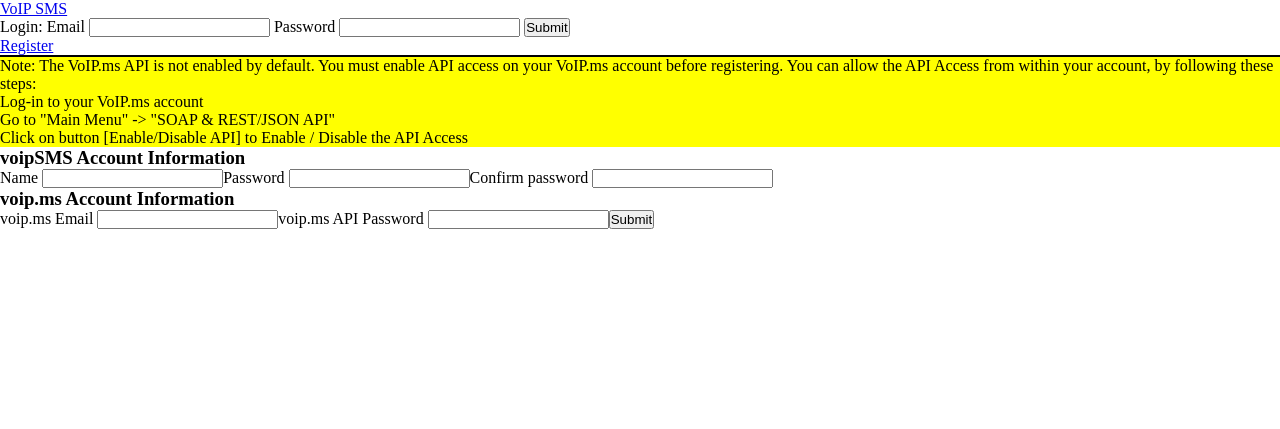
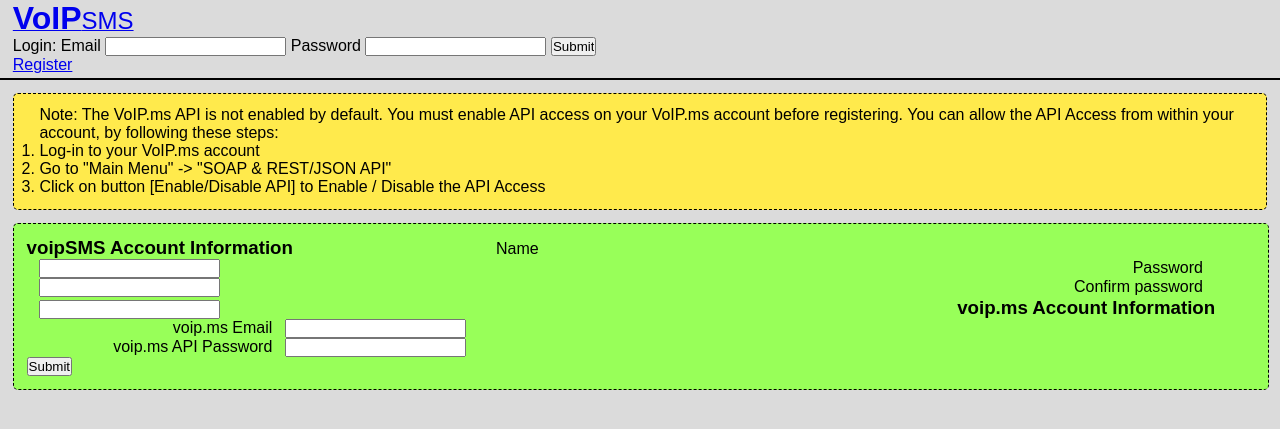
Before and after one commit to zachRudz/voipSMS, a PHP site: page /register.php in a window 1280 px wide. Shown: the top 429 px of the page. Run offline with PHP 8.4, Linux system fonts and the light colour scheme.

Commit message:
Added CSS. Minor visual changes here and there.
Things are pretty as heck now.

```diff
--- a/addContact.php
+++ b/addContact.php
@@ -6,6 +6,8 @@ require_once('sql/dbQueries.php');
 	Print add contact form
 */
 function printAddContactForm() {
+	echo "<div class='formWrapper'>";
+	echo "<h3>Add a contact</h3>";
 	echo '<form action="addContact.php" method="POST">';
 		echo '<label>First name</label>';
 		echo '<input name="firstName" />';
@@ -22,6 +24,7 @@ function printAddContactForm() {
 
 		echo '<input type="submit">';
 	echo '</form>';
+	echo "</div>";
 }
 
 /**************************************************
@@ -73,7 +76,8 @@ function createContact() {
 		$_POST['did'],
 		$notes);
 
-	echo "Added contact successfully. <a href='contactList.php'>Back to contact list</a>";
+	echo "<div class='message'>Added contact successfully.";
+	echo "<a href='contactList.php'>Back to contact list</a></div>";
 	printAddContactForm();
 }
 ?>
--- a/admin.php
+++ b/admin.php
@@ -20,7 +20,7 @@ function displayUsers() {
 	echo "<form action='admin.php' method='post'>";
 
 	// Building the table of users
-	echo "<table id='admin_userList'>";
+	echo "<table id='admin_userList' class='display'>";
 	echo "	<thead>";
 	echo "		<tr>";
 	echo "			<th>Delete</th>";
--- a/css/main.css
+++ b/css/main.css
@@ -1,12 +1,39 @@
+/****************************************************************
+	-- Table of contents --
+
+	Broad range
+		Everything
+		Header
+		General Pages
+		Forms
+
+	Individual pages
+		Index
+		Contacts Table
+		Conversations
+
+	-- Colors --
+	Body Background: #dbdbdb (light grey)
+	warning: #ffea4c;
+	error: #ff3535;
+	messsage: #42c5f4;
+
+****************************************************************/
+
+
 /**************************************************
 	Everything
 
-	Manually setting the padding/margin because not all browsers act the same way by default
+	Manually setting the padding/margin because not all browsers act the same way by default.
+	Webdev is marvelous
 */
 * {
 	padding: 0px;
 	margin: 0px;
+	font-family: "Arial", sans-serif;
 }
+
+
 
 /**************************************************
 	Header
@@ -15,6 +42,22 @@
 */
 #banner {
 	border-bottom: 2px solid black;
+	padding: 0% 1% 0.3%;
+}
+
+#bannerLogo {
+	color: black;
+
+	font-family: "Courier";
+}
+
+#logo_voip {
+	font-size: 2em;
+	font-weight: bold;
+}
+
+#logo_sms {
+	font-size: 1.5em;
 }
 
 /**************************************************
@@ -22,15 +65,83 @@
 
 	These are elements that will appear in most pages.
 */
+body {
+	background-color: #dbdbdb;
+}
+
+/* Warnings, errors, and messages */
+div.warning,div.error,div.message,div.information{
+	padding: 1% 2%;
+	margin: 1%;
+
+	border: 1px dashed black;
+	border-radius: 5px;
+}
+
 div.warning {
-	border: 1% solid yellow;
-	background-color: yellow;
+	background-color: #ffea4c;
 }
 
 div.error {
-	border: 1% solid red;
-	background-color: red;
+	background-color: #ff3535;
 }
+
+div.message {
+	background-color: #42c5f4;
+}
+
+
+
+/**************************************************
+	Forms
+
+	Based stack overflow: http://stackoverflow.com/questions/13204002/align-form-elements-in-css
+*/
+div.formWrapper{
+	width: 96%;
+	margin: 1%;
+	padding: 1%;
+	background-color: #98ff59;
+
+	border: 1px dashed black;
+	border-radius: 5px;
+}
+
+div.formWrapper>form>* {
+	display: inline-block;
+}
+
+label {
+	width: 20%;
+	text-align: right;
+}
+
+label + input, label + select, label + textarea {
+	margin: 0 60% 0 1%;
+}
+
+/* Submit buttons in the form */
+div.formWrapper>form>input[type='submit'] {
+	display: block;
+}
+
+/**************************************************
+	Index
+*/
+div.information {
+	background-color: #a8ffbf;
+}
+
+div.information > p {
+	margin-bottom: 1%;
+}
+
+div.information > ul {
+	margin-left: 2%;
+	margin-bottom: 1%;
+}
+
+
 
 /**************************************************
 	Contacts table
--- a/header.php
+++ b/header.php
@@ -1,6 +1,8 @@
 <div id="banner">
 	<div id="bannerLogo">
-		<a href="index.php">VoIP SMS</a>
+		<a href="index.php">
+			<span id='logo_voip'>VoIP</span><span id='logo_sms'>SMS</span>
+		</a>
 	</div>
 
 	<?php
@@ -10,11 +12,11 @@
 		// User is logged in
 		echo '<span id="bannerGreeting">Hello, ';
 		echo htmlspecialchars($_SESSION['auth_info']['name'], ENT_QUOTES);
-		echo '</span>';
+		echo '</span> ';
 
 		echo '(<a href="account.php">My Account</a>, ';
 		echo '<a href="logout.php">Logout</a>)';
-		echo '<a href="sms.php">SMS Portal</a>';
+		echo ' <a href="sms.php">SMS Portal</a>';
 	} else {
 		// User is not logged in
 		echo '<form action="login.php" method="POST">
--- a/register.php
+++ b/register.php
@@ -22,6 +22,7 @@ function printRegistrationForm() {
 		</ol>
 	</div>';
 
+	echo '<div class="formWrapper">';
 	echo ' <form action="register.php" method="POST">';
 	echo '<h3>voipSMS Account Information</h3>';
 	echo '<label>Name </label>';
@@ -42,6 +43,7 @@ function printRegistrationForm() {
 
 	echo '<input type="submit">';
 	echo '</form> ';
+	echo "</div>";
 }
 
 /**************************************************
--- a/vms_api.php
+++ b/vms_api.php
@@ -188,7 +188,7 @@ function syncUserDIDs($userID) {
 
 		// Looping through all the DIDs we just found
 		foreach($dids['dids'] as $d) {
-			echo "Added user DID [{$d['did']}]<br />";
+			//echo "Added user DID [{$d['did']}]<br />";
 			$insert_stmt->bindValue("did", $d['did']);
 			$insert_stmt->execute();
 		}
```
Also changed, not shown: other parts of css/main.css (+54 -6 lines), account.php (+7 -4 lines), conversationHistory.php (+7 -9 lines), index.php (+19 -10 lines), smsConversation.php (+7 -5 lines).
